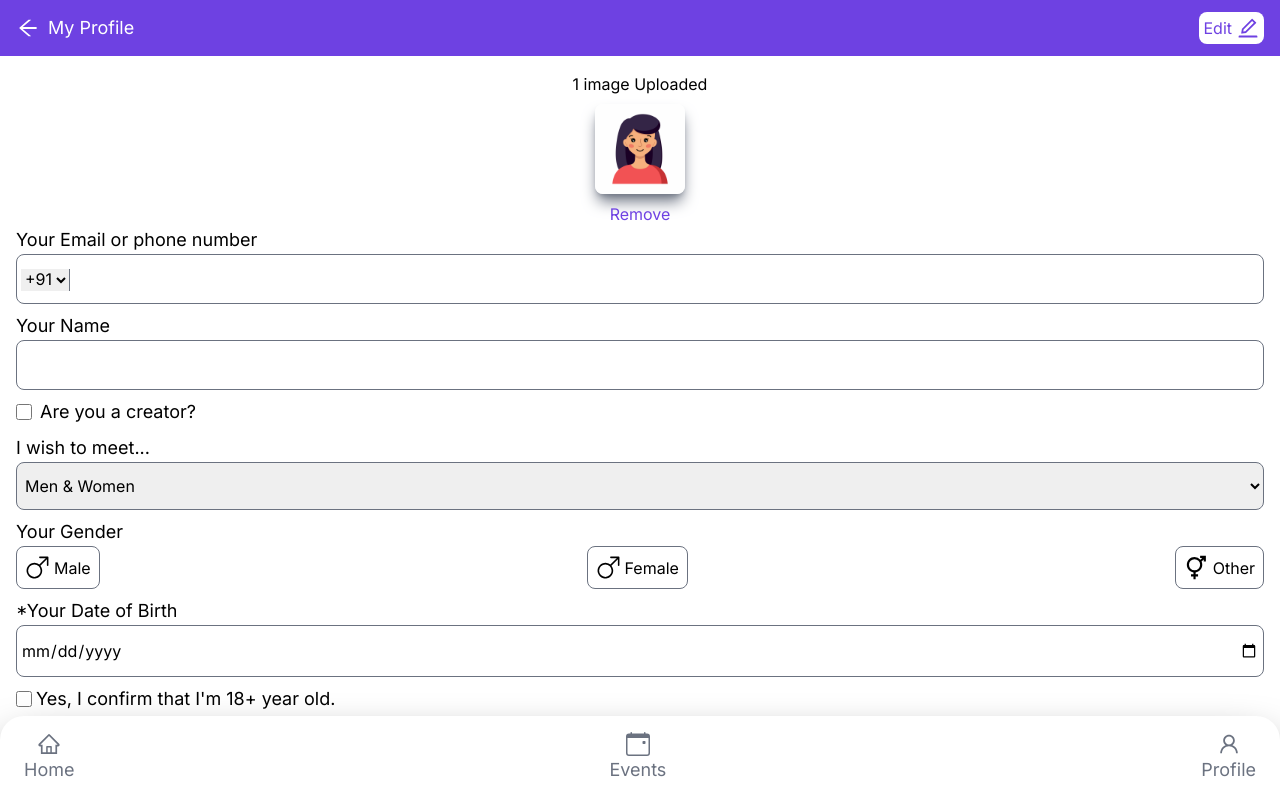
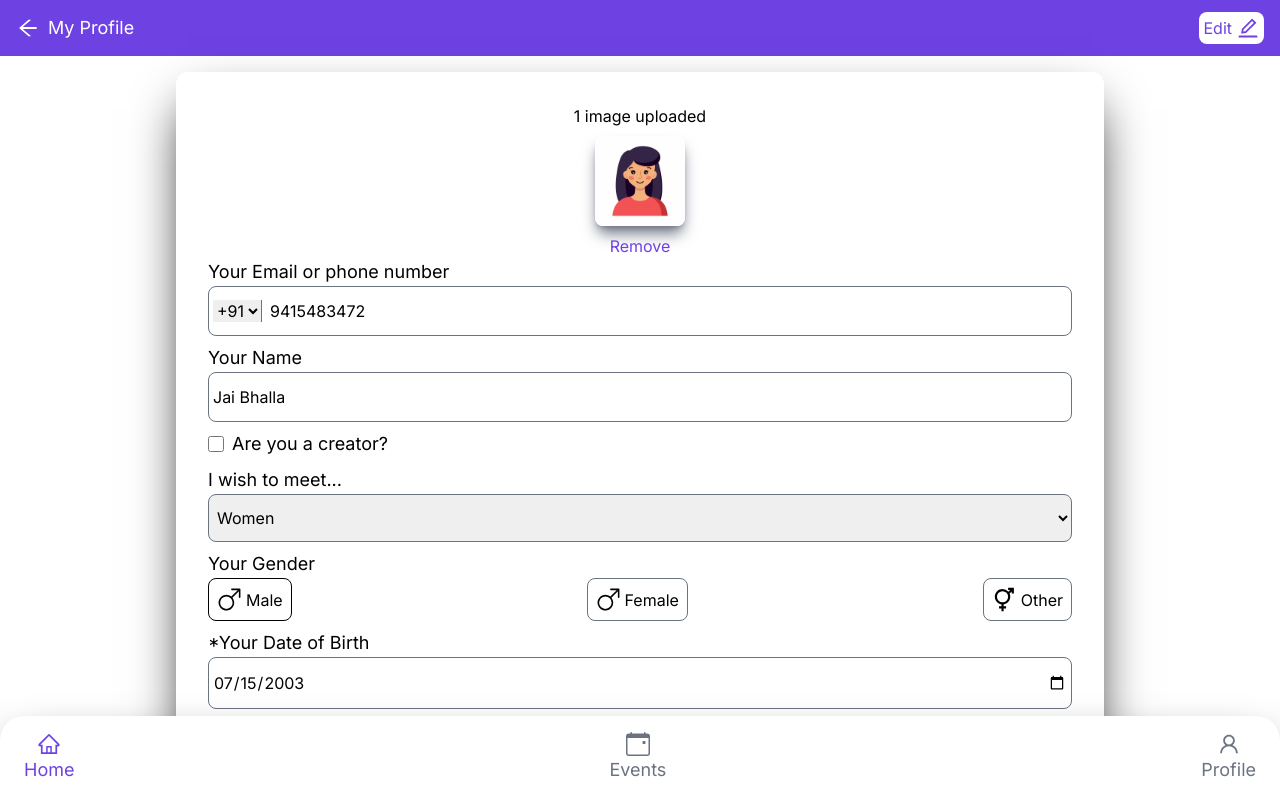
Before and after one commit to JaiBhalla03/onTheMoons, a Next.js app: page /profile in a window 1280 px wide. Shown: the top 798 px of the page. Built offline with nearby package versions, Linux system fonts and the light colour scheme.

Commit message:
fixing the form

```diff
--- a/app/events/page.tsx
+++ b/app/events/page.tsx
@@ -6,14 +6,14 @@ const Page = () => {
     return (
         <main className={''}>
             <EventNav/>
-            <div className={'mx-2 flex justify-around items-center my-2 border rounded-lg p-1 border-[#6e41e2] bg-gray-200'}>
+            <div className={'mx-2 lg:mx-40 flex justify-around items-center my-2 border rounded-lg p-1 border-[#6e41e2] bg-gray-200'}>
                 <div className={'bg-[#6e41e2] text-white p-1 rounded-lg flex items-center gap-1'}>
                     <div>Upcoming Events</div>
                     <div className={'bg-white flex items-center justify-center rounded-full text-[#6e41e2] w-4 h-4'}>1</div>
                 </div>
                 <div className={'font-bold text-black'}>Joined Events</div>
             </div>
-            <div className={'px-4 flex flex-col gap-6 pt-4 pb-28'}>
+            <div className="lg:px-40 px-4 grid gap-6 pt-4 pb-28 md:grid-cols-2 lg:grid-cols-3">
                 <EventCard/>
                 <EventCard/>
             </div>
--- a/app/page.tsx
+++ b/app/page.tsx
@@ -8,7 +8,7 @@ export default function Home() {
     <main className="">
       <HomeNav/>
       <HeroPage/>
-        <div className={'px-4 flex flex-col gap-6 pt-4 pb-28'}>
+        <div className="lg:px-40 px-4 grid gap-6 pt-4 pb-28 md:grid-cols-2 lg:grid-cols-3">
             <EventCard/>
             <EventCard/>
             <EventCard/>
--- a/app/profile/page.tsx
+++ b/app/profile/page.tsx
@@ -1,3 +1,4 @@
+'use client'
 import React from 'react';
 import ProfileNav from "@/components/ProfileNav";
 import ProfileForm from "@/components/ProfileForm";
@@ -7,7 +8,18 @@ const Page = () => {
         <main>
             <ProfileNav/>
             <div className={'px-4 pt-4 pb-28'}>
-                <ProfileForm/>
+                <ProfileForm
+                    phone="9415483472"
+                    name="Jai Bhalla"
+                    isCreator={false}
+                    meet="women"
+                    gender="male"
+                    dob="2003-07-15"
+                    year={true}
+                    country="india"
+                    language="english"
+                    bio="I like coding and singing."
+                />
             </div>
         </main>
     );
--- a/components/NavIcon.tsx
+++ b/components/NavIcon.tsx
@@ -1,21 +1,26 @@
 import React from 'react';
-import {AiOutlineHome} from "react-icons/ai";
-import {IconType} from "react-icons";
+import { IconType } from 'react-icons';
+import { IconBaseProps } from 'react-icons/lib';
 
-type navIconProps = {
+type NavIconProps = {
     heading: string;
-    icon: IconType
-}
+    icon: IconType;
+    isActive: boolean;
+    onClick: () => void;
+};
 
+const NavIcon: React.FC<NavIconProps> = ({ heading, icon: Icon, isActive, onClick }) => {
+    const iconStyle: IconBaseProps = {
+        fontSize: '1.5rem',
+        color: isActive ? '#6e41e2' : undefined,
+    };
 
-const NavIcon: React.FC<navIconProps> = ({heading, icon}) => {
-    const iconStyle = {
-        fontSize: '1.5rem'
-    }
     return (
-        <div className={'flex flex-col items-center justify-center'}>
-            {React.createElement(icon, {style: iconStyle})}
-            <div className={'text-lg'}>{heading}</div>
+        <div className="flex flex-col items-center justify-center" onClick={onClick}>
+            <Icon style={iconStyle} />
+            <div className="text-lg" style={{ color: isActive ? '#6e41e2' : undefined }}>
+                {heading}
+            </div>
         </div>
     );
 };
--- a/components/Navbar.tsx
+++ b/components/Navbar.tsx
@@ -1,21 +1,49 @@
-import React from 'react';
-import NavIcon from "@/components/NavIcon";
-import {AiOutlineHome, AiOutlineUser} from "react-icons/ai";
-import {BsCalendarEvent} from "react-icons/bs";
-import Link from "next/link";
+'use client';
+import React, { useState } from 'react';
+import { AiOutlineHome, AiOutlineUser } from 'react-icons/ai';
+import { BsCalendarEvent } from 'react-icons/bs';
+import Link from 'next/link';
+import NavIcon from '@/components/NavIcon';
 
 const Navbar = () => {
+    const [activeTab, setActiveTab] = useState('home');
+
+    const handleTabClick = (tab: string) => {
+        setActiveTab(tab);
+    };
+
     return (
-        <nav className={'fixed bottom-0 w-full px-6 text-gray-500 py-4 bg-white rounded-t-3xl shadow shadow-2xl shadow-black'}>
-            <ul className={'flex w-full justify-between'}>
-                <Link href={'/'}>
-                    <NavIcon heading={'Home'} icon={AiOutlineHome}/>
+        <nav className="fixed bottom-0 w-full px-6 text-gray-500 py-4 bg-white rounded-t-3xl shadow shadow-2xl shadow-black">
+            <ul className="flex w-full justify-between">
+                <Link href="/">
+
+                        <NavIcon
+                            heading="Home"
+                            icon={AiOutlineHome}
+                            isActive={activeTab === 'home'}
+                            onClick={() => handleTabClick('home')}
+                        />
+
                 </Link>
-                <Link href={'/events'}>
-                    <NavIcon heading={'Events'} icon={BsCalendarEvent}/>
+                <Link href="/events">
+
+                        <NavIcon
+                            heading="Events"
+                            icon={BsCalendarEvent}
+                            isActive={activeTab === 'events'}
+                            onClick={() => handleTabClick('events')}
+                        />
+
                 </Link>
-                <Link href={'/profile'}>
-                    <NavIcon heading={'Profile'} icon={AiOutlineUser}/>
+                <Link href="/profile">
+
+                        <NavIcon
+                            heading="Profile"
+                            icon={AiOutlineUser}
+                            isActive={activeTab === 'profile'}
+                            onClick={() => handleTabClick('profile')}
+                        />
+
                 </Link>
             </ul>
         </nav>
--- a/components/ProfileForm.tsx
+++ b/components/ProfileForm.tsx
@@ -5,18 +5,74 @@ import avatar from '../public/avatar.jpg'
 import Image from 'next/image'
 import {BsGenderMale} from "react-icons/bs";
 import {IoMaleFemaleSharp} from "react-icons/io5";
+import {date} from "zod";
+import {create} from "domain";
 
-const ProfileForm = () => {
-    const [selectedOption, setSelectedOption] = useState('male');
+type profileProps = {
+    phone: string;
+    name: string;
+    isCreator: boolean;
+    meet: string;
+    gender: string;
+    dob: string;
+    year: boolean;
+    country: string;
+    language: string;
+    bio: string;
+}
+
+const ProfileForm: React.FC<profileProps> = ({
+                                                 phone,
+                                                 name,
+                                                 isCreator,
+                                                 meet,
+                                                 gender,
+                                                 dob,
+                                                 year,
+                                                 country,
+                                                 language,
+                                                 bio
+                                             }) => {
+    const [selectedOption, setSelectedOption] = useState(gender);
+    const [phno, setPhone] = useState(phone);
+    const [naam, setName] = useState(name);
+    const [creator, setIsCreator] = useState(isCreator);
+    const [milo, setMeet] = useState(meet);
+    const [gen, setGender] = useState(gender);
+    const [dobVal, setDob] = useState(dob);
+    const [yea, setYear] = useState(year);
+    const [coun, setCountry] = useState(country);
+    const [lang, setLanguage] = useState(language);
+    const [bi, setBio] = useState(bio);
+    const [uploadedImage, setUploadedImage] = useState(avatar);
     const handleOptionChange = (option:string) => {
         setSelectedOption(option);
     };
+    const handleRemoveImage = () => {
+        setUploadedImage(false);
+    };
+
+    const handleImageUpload = (event) => {
+        const file = event.target.files[0];
+        setUploadedImage(URL.createObjectURL(file));
+    };
     return (
-        <form>
+        <form className={'lg:mx-40 lg:shadow-2xl lg:shadow-black rounded-xl lg:p-8'}>
             <div className={'flex flex-col gap-2 items-center'}>
-                <div>1 image Uploaded</div>
-                <Image src={avatar} alt={''} width={90} height={90} className={'shadow shadow-gray-500 shadow-lg rounded-lg'}/>
-                <button className={'text-[#6e41e2]'}>Remove</button>
+                <div>{uploadedImage ? '1 image uploaded' : 'No image uploaded'}</div>
+                {uploadedImage ? (
+                    <Image src={uploadedImage} alt={''} width={90} height={90} className={'shadow shadow-gray-500 shadow-lg rounded-lg'} />
+                ) : (
+                    <div className="relative">
+                        <input type="file" accept="image/*" onChange={handleImageUpload} className="absolute inset-0 opacity-0 w-full h-full cursor-pointer" />
+                        <div className="bg-gray-200 w-32 h-32 rounded-lg flex items-center justify-center">Upload Image</div>
+                    </div>
+                )}
+                {uploadedImage && (
+                    <button className={'text-[#6e41e2]'} onClick={handleRemoveImage}>
+                        Remove
+                    </button>
+                )}
             </div>
             <div className={'flex flex-col gap-2'}>
                 <div>
@@ -30,18 +86,18 @@ const ProfileForm = () => {
                                 <option>+0</option>
                             </select>
                         </div>
-                        <input name={'phno'} id={'phno'} className={'flex-1 focus:outline-none'}/>
+                        <input name={'phno'} id={'phno'} value={phno} onChange={(e)=>setPhone(e.target.value)} className={'flex-1 focus:outline-none'}/>
                     </div>
                 </div>
                 <div>
-                    <label className={'text-lg'} htmlFor={'phno'}>
+                    <label className={'text-lg'} htmlFor={'name'}>
                         Your Name
                     </label>
-                    <input name={'name'} id={'name'} type={'text'} className={'px-1 py-3 w-full focus:outline-none border border-gray-500 rounded-lg'}/>
+                    <input value={naam} onChange={(e)=>{setName(e.target.value)}} name={'name'} id={'name'} type={'text'} className={'px-1 py-3 w-full focus:outline-none border border-gray-500 rounded-lg'}/>
                 </div>
                 <div className={'flex gap-2 items-center'}>
                     <input name={'creator'} id={'creator'} type={'checkbox'} className={'w-4 h-4 focus:outline-none border border-gray-500 rounded-lg'}/>
-                    <label className={'text-lg'} htmlFor={'creator'}>
+                    <label className={'text-lg'} htmlFor={'creator'} checked={creator} onClick={(e)=>setYear(!creator)}>
                         Are you a creator?
                     </label>
                 </div>
@@ -49,10 +105,10 @@ const ProfileForm = () => {
                     <label className={'text-lg'} htmlFor={'phno'}>
                         I wish to meet...
                     </label>
-                    <select name={'meet'} id={'meet'} className={'px-1 py-3 w-full focus:outline-none border border-gray-500 rounded-lg'}>
-                        <option>Men & Women</option>
-                        <option>Women</option>
-                        <option>Men</option>
+                    <select value={milo} onChange={(e)=>setMeet(e.target.value)} name={'meet'} id={'meet'} className={'px-1 py-3 w-full focus:outline-none border border-gray-500 rounded-lg'}>
+                        <option value={'men&women'}>Men & Women</option>
+                        <option value={'women'}>Women</option>
+                        <option value={'men'}>Men</option>
                     </select>
                 </div>
                 <div>
@@ -60,8 +116,8 @@ const ProfileForm = () => {
                     <div className="flex w-full justify-between">
                         <div
                             className={`${
-                                selectedOption === 'male' ? 'border-black' : ''
-                            } focus:border-black flex gap-1 items-center border border-gray-500 p-2 rounded-lg`}
+                                selectedOption === 'male' ? 'border-black' : 'border-gray-500'
+                            } focus:border-black flex gap-1 items-center border p-2 rounded-lg`}
                             onClick={() => handleOptionChange('male')}
                         >
                             <BsGenderMale size={25} />
@@ -69,8 +125,8 @@ const ProfileForm = () => {
                         </div>
                         <div
                             className={`${
-                                selectedOption === 'female' ? 'border-black' : ''
-                            } focus:border-black flex gap-1 items-center border border-gray-500 p-2 rounded-lg`}
+                                selectedOption === 'female' ? 'border-black' : 'border-gray-500'
+                            } focus:border-black flex gap-1 items-center border p-2 rounded-lg`}
                             onClick={() => handleOptionChange('female')}
                         >
                             <BsGenderMale size={25} />
@@ -78,8 +134,8 @@ const ProfileForm = () => {
                         </div>
                         <div
                             className={`${
-                                selectedOption === 'other' ? 'border-black' : ''
-                            } focus:border-black flex gap-1 items-center border border-gray-500 p-2 rounded-lg`}
+                                selectedOption === 'other' ? 'border-black' : 'border-gray-500'
+                            } focus:border-black flex gap-1 items-center border p-2 rounded-lg`}
                             onClick={() => handleOptionChange('other')}
                         >
                             <IoMaleFemaleSharp size={25} />
@@ -89,33 +145,33 @@ const ProfileForm = () => {
                 </div>
                 <div>
                     <label className={'text-lg'} htmlFor={'dob'}>*Your Date of Birth</label>
-                    <input name={'dob'} id={'dob'} type={'date'} className={'px-1 py-3 w-full focus:outline-none border border-gray-500 rounded-lg'}/>
+                    <input value={dobVal} onChange={(e)=>setDob(e.target.value)} name={'dob'} id={'dob'} type={'date'} className={'px-1 py-3 w-full focus:outline-none border border-gray-500 rounded-lg'}/>
                 </div>
                 <div className={'flex gap-1 items-center'}>
-                    <input name={'year'} id={'year'} type={'checkbox'} className={'w-4 h-4 focus:outline-none border border-gray-500 rounded-lg'}/>
+                    <input name={'year'} id={'year'} type={'checkbox'} className={'w-4 h-4 focus:outline-none border border-gray-500 rounded-lg'} checked={yea} onClick={(e)=>setYear(!yea)}/>
                     <label className={'text-lg'} htmlFor={'year'}>
                         Yes, I confirm that I'm 18+ year old.
                     </label>
                 </div>
                 <div>
                     <label className={'text-lg'}>Your Country</label>
-                    <select className={'px-1 py-3 w-full focus:outline-none border border-gray-500 rounded-lg'}>
-                        <option>India</option>
-                        <option>USA</option>
-                        <option>UK</option>
+                    <select value={coun} onChange={(e)=>setCountry(e.target.value)} className={'px-1 py-3 w-full focus:outline-none border border-gray-500 rounded-lg'}>
+                        <option value={'india'}>India</option>
+                        <option value={'usa'}>USA</option>
+                        <option value={'uk'}>UK</option>
                     </select>
                 </div>
                 <div>
                     <label className={'text-lg'}>Preferred Language</label>
-                    <select className={'px-1 py-3 w-full focus:outline-none border border-gray-500 rounded-lg'}>
-                        <option>English</option>
-                        <option>Hindi</option>
-                        <option>Spanish</option>
+                    <select value={lang} onChange={(e)=>setLanguage(e.target.value)} className={'px-1 py-3 w-full focus:outline-none border border-gray-500 rounded-lg'}>
+                        <option value={'english'}>English</option>
+                        <option value={'hindi'}>Hindi</option>
+                        <option value={'spanish'}>Spanish</option>
                     </select>
                 </div>
                 <div>
                     <label className={'text-lg'} htmlFor={'bio'}>Your Bio</label>
-                    <textarea placeholder={'You could write something good, something interesting about yourself here...'} className={'px-1 py-3 h-32 w-full focus:outline-none border border-gray-500 rounded-lg'}></textarea>
+                    <textarea value={bi} onChange={(e)=>setBio(e.target.value)} placeholder={'You could write something good, something interesting about yourself here...'} className={'px-1 py-3 h-32 w-full focus:outline-none border border-gray-500 rounded-lg'}></textarea>
                 </div>
             </div>
         </form>
```
Also changed, not shown: app/globals.css (+10 -0 lines), components/EventCard.tsx (+17 -5 lines), components/HeroPage.tsx (+7 -7 lines), components/ProfileNav.tsx (+7 -2 lines).
